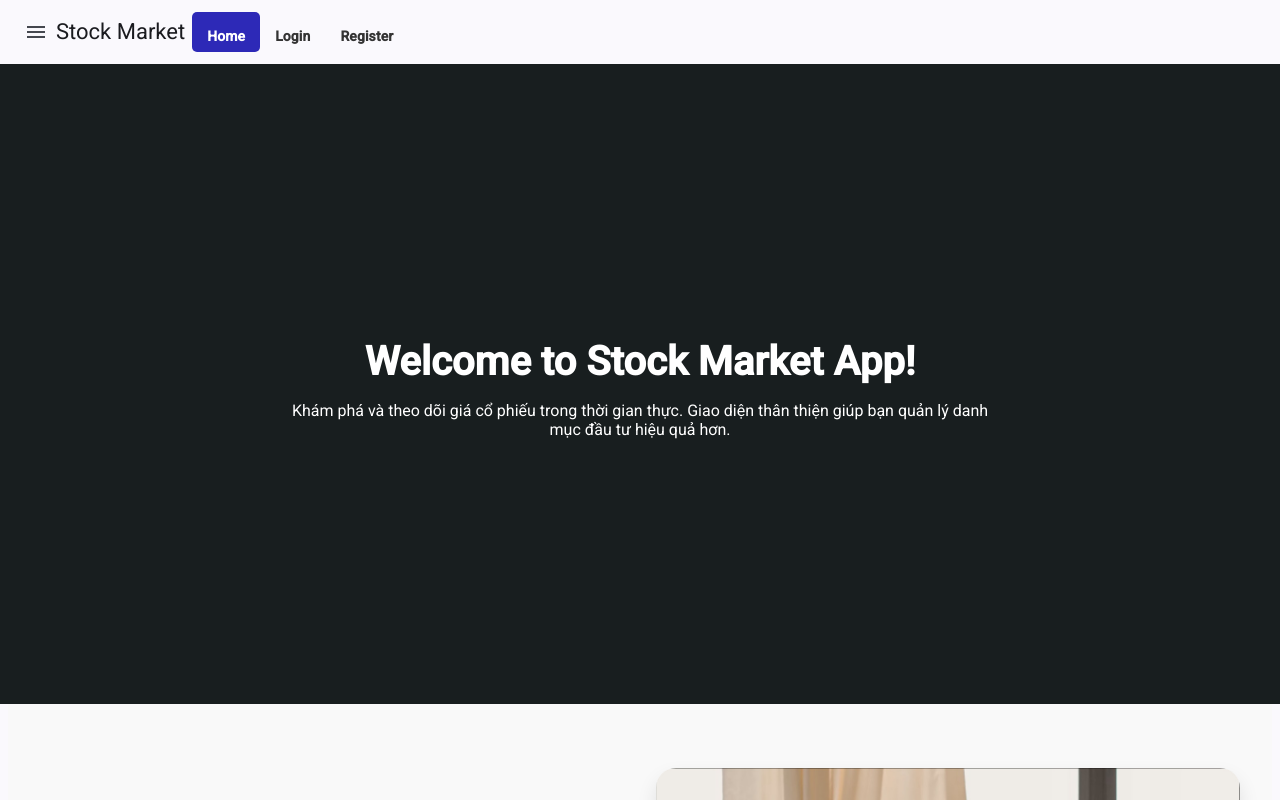
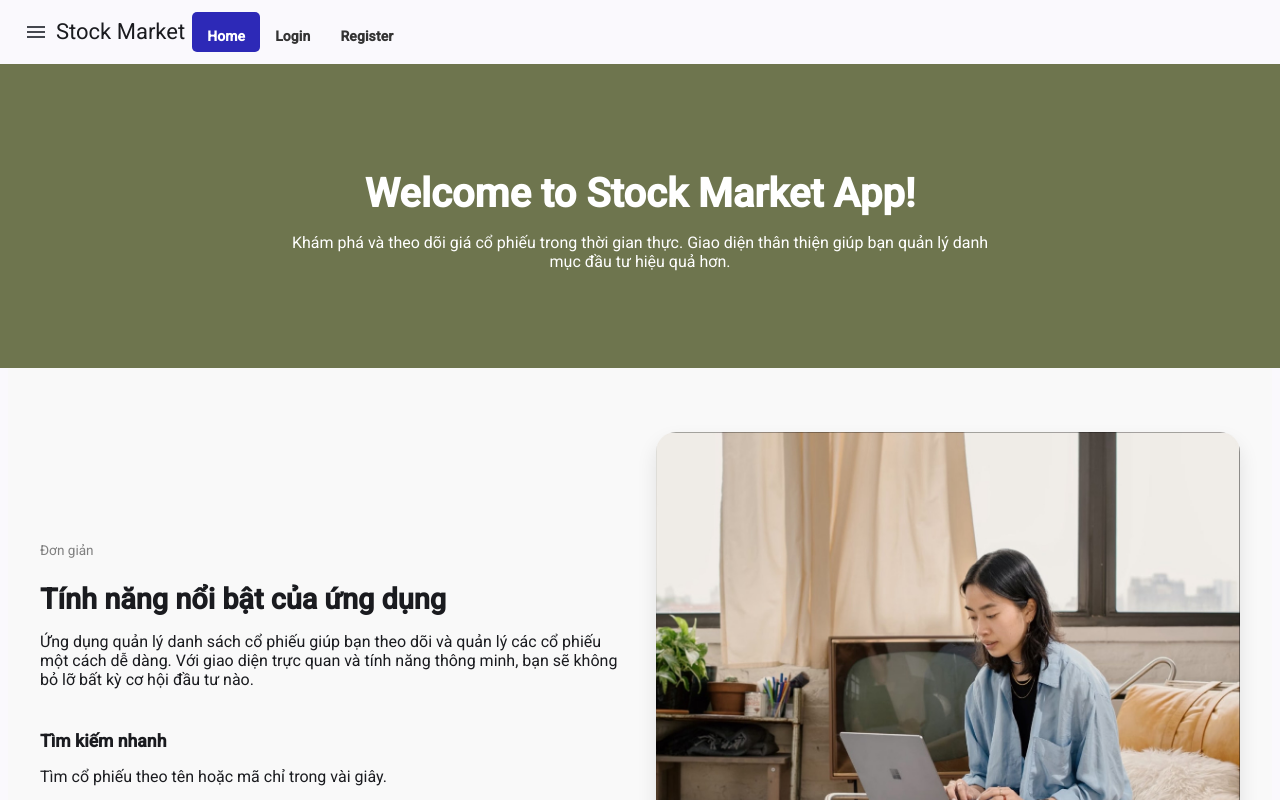
Before and after one commit to tiendungv03/stock-market, an Angular app: page /home in a window 1280 px wide. Built offline with nearby package versions, Linux system fonts and the light colour scheme.

Commit message:
style(home): tinh chỉnh màu/spacing cho UI

```diff
--- a/src/app/home/home.component.css
+++ b/src/app/home/home.component.css
@@ -69,10 +69,10 @@ a {
 
 .hero {
   position: relative;
-  background-color: #313c3f;
+  background-color: #ddeb9d;
   background-size: cover;
   background-position: center;
-  height: 80vh;
+  height: 38vh;
   color: white;
   text-align: center;
   display: flex;
```
